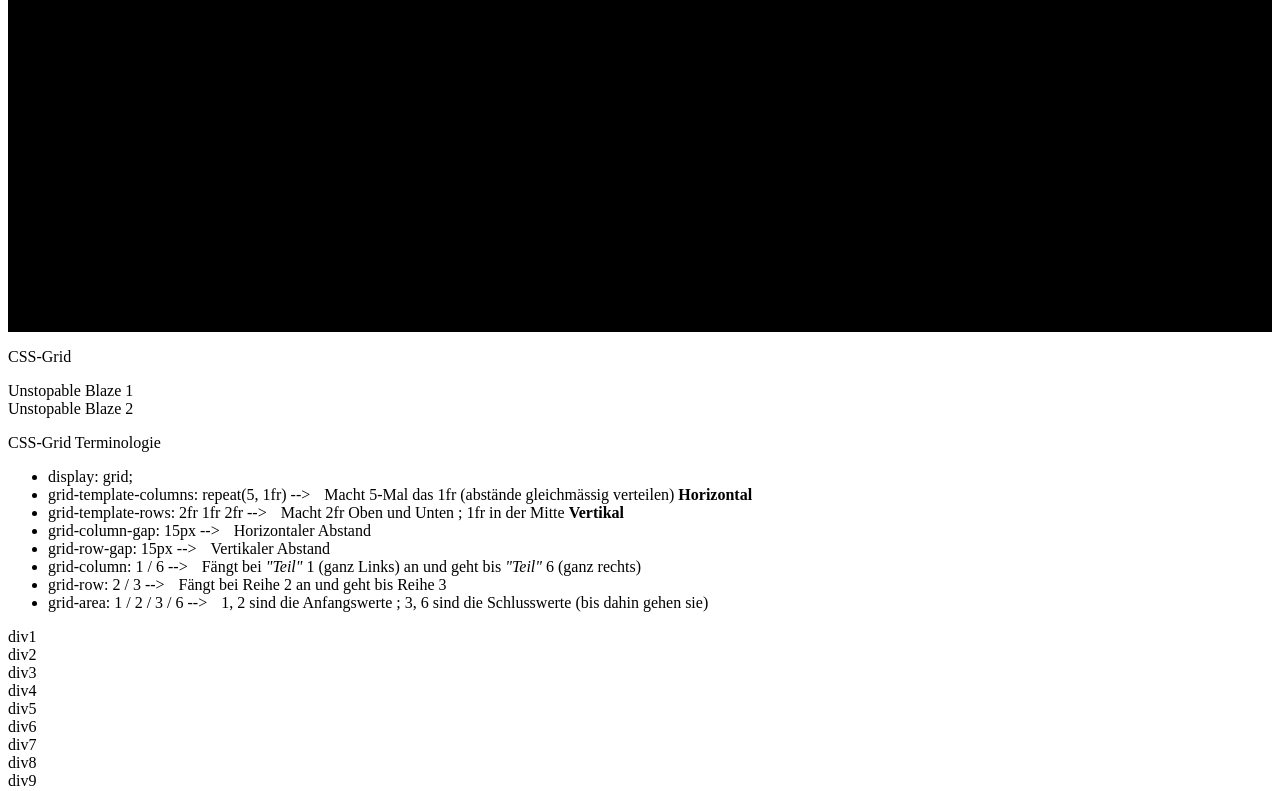
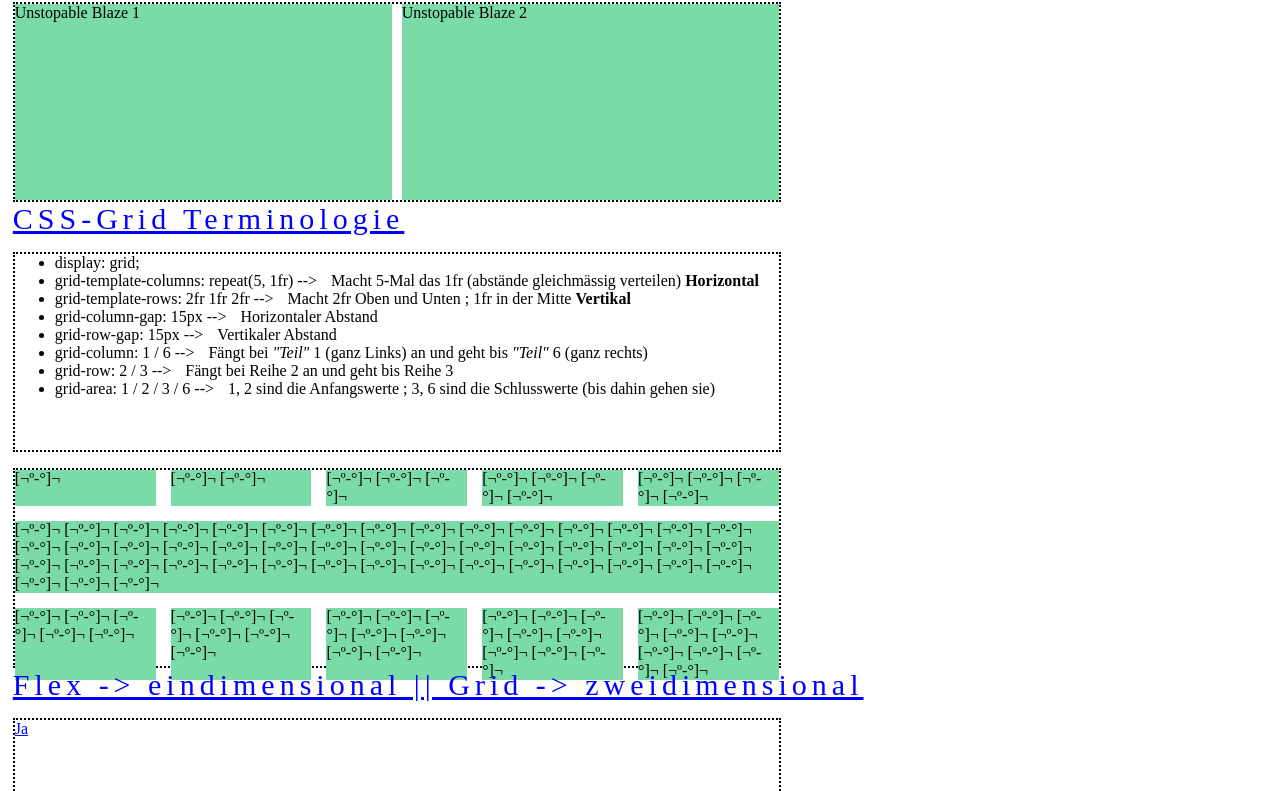
Before and after one commit to Egomann88/M293_LkAssets, a plain HTML site: page src/index-content.html in a window 1280 px wide. Shown: the part 1782-2573 px from the top of the page. Drawn offline with Linux system fonts and the light colour scheme.

Commit message:
index-content magin fixed

```diff
--- a/src/index-content.html
+++ b/src/index-content.html
@@ -1,7 +1,20 @@
 <!DOCTYPE html>
 <html lang="en">
 
+<head>
+  <meta charset="UTF-8">
+  <meta http-equiv="X-UA-Compatible" content="IE=edge">
+  <meta name="viewport" content="width=device-width, initial-scale=1.0">
+  <link rel="stylesheet" href="./style.css">
+  <link rel="icon" href="./assets/pepe.gif">
+  <script src="./script.js"></script>
+  <title>CsS gRiD</title>
+</head>
+
+
 <body>
+  <div style="margin-left: 1vw;">
+
     <!-- Display Container -->
     <p>Display Container</p>
     <div class="container">
@@ -50,7 +63,7 @@
 
       <!-- Sie verstehen die fixe Positionierung. -->
       <div class="fixed">
-      Ich bin fixed, ich ignoriere <b>alles</b>. Ich bin immer da; Mich wirst du nicht los ┬┴┬┴┤(･_├┬┴┬┴
+        Ich bin fixed, ich ignoriere <b>alles</b>. Ich bin immer da ┬┴┬┴┤(･_├┬┴┬┴
       </div>
 
       <!-- Sie verstehen die "sticky" Positionierung. -->
@@ -89,7 +102,8 @@
       </div>
       <!-- Sie kennen die Gemeinsamkeiten und Unterschiede von absoluter Positionierung und Floats. -->
       <div style="margin-top: 20px;">
-      Float umfliesst ein Element oder Text, absoulte ist vom Flow der Seite ausgezogen und nimmt eine feste Position an
+        Float umfliesst ein Element oder Text, absoulte ist vom Flow der Seite ausgezogen und nimmt eine feste Position
+        an
       </div>
     </div>
 
@@ -226,17 +240,20 @@
     <!-- Sie kennen die Terminologie von CSS-Grid. -->
     <!-- Sie wissen welchen Einfluss CSS-Grid auf die Darstellung der Grid-Items nehmen kann. -->
     <div class="container parent">
-    <div class="divColor">div1</div>
-    <div class="divColor">div2</div>
-    <div class="divColor">div3</div>
-    <div class="divColor">div4</div>
-    <div class="divColor">div5</div>
-    <div class="divColor div6">div6</div>
-    <div class="divColor">div7</div>
-    <div class="divColor">div8</div>
-    <div class="divColor">div9</div>
-    <div class="divColor">div10</div>
-    <div class="divColor">div11</div>
+      <div class="divColor">[¬º-°]¬</div>
+      <div class="divColor">[¬º-°]¬ [¬º-°]¬</div>
+      <div class="divColor">[¬º-°]¬ [¬º-°]¬ [¬º-°]¬</div>
+      <div class="divColor">[¬º-°]¬ [¬º-°]¬ [¬º-°]¬ [¬º-°]¬</div>
+      <div class="divColor">[¬º-°]¬ [¬º-°]¬ [¬º-°]¬ [¬º-°]¬</div>
+      <div class="divColor div6">[¬º-°]¬ [¬º-°]¬ [¬º-°]¬ [¬º-°]¬ [¬º-°]¬ [¬º-°]¬ [¬º-°]¬ [¬º-°]¬ [¬º-°]¬ [¬º-°]¬ [¬º-°]¬
+        [¬º-°]¬ [¬º-°]¬ [¬º-°]¬ [¬º-°]¬ [¬º-°]¬ [¬º-°]¬ [¬º-°]¬ [¬º-°]¬ [¬º-°]¬ [¬º-°]¬ [¬º-°]¬ [¬º-°]¬ [¬º-°]¬ [¬º-°]¬
+        [¬º-°]¬ [¬º-°]¬ [¬º-°]¬ [¬º-°]¬ [¬º-°]¬ [¬º-°]¬ [¬º-°]¬ [¬º-°]¬ [¬º-°]¬ [¬º-°]¬ [¬º-°]¬ [¬º-°]¬ [¬º-°]¬ [¬º-°]¬
+        [¬º-°]¬ [¬º-°]¬ [¬º-°]¬ [¬º-°]¬ [¬º-°]¬ [¬º-°]¬ [¬º-°]¬ [¬º-°]¬ [¬º-°]¬</div>
+      <div class="divColor">[¬º-°]¬ [¬º-°]¬ [¬º-°]¬ [¬º-°]¬ [¬º-°]¬</div>
+      <div class="divColor">[¬º-°]¬ [¬º-°]¬ [¬º-°]¬ [¬º-°]¬ [¬º-°]¬ [¬º-°]¬</div>
+      <div class="divColor">[¬º-°]¬ [¬º-°]¬ [¬º-°]¬ [¬º-°]¬ [¬º-°]¬ [¬º-°]¬ [¬º-°]¬</div>
+      <div class="divColor">[¬º-°]¬ [¬º-°]¬ [¬º-°]¬ [¬º-°]¬ [¬º-°]¬ [¬º-°]¬ [¬º-°]¬ [¬º-°]¬</div>
+      <div class="divColor">[¬º-°]¬ [¬º-°]¬ [¬º-°]¬ [¬º-°]¬ [¬º-°]¬ [¬º-°]¬ [¬º-°]¬ [¬º-°]¬ [¬º-°]¬</div>
     </div>
 
     <!-- Sie wissen, das Flexbox für eindimensionale Layouts, CSS-Grid für zweidimensionale Layouts verwendet wird. -->
@@ -244,6 +261,7 @@
     <div class="container">
       <p>Ja</p>
     </div>
+  </div>
 </body>
 
 </html>
```
Lines whose indentation alone changed are shown as unchanged.
